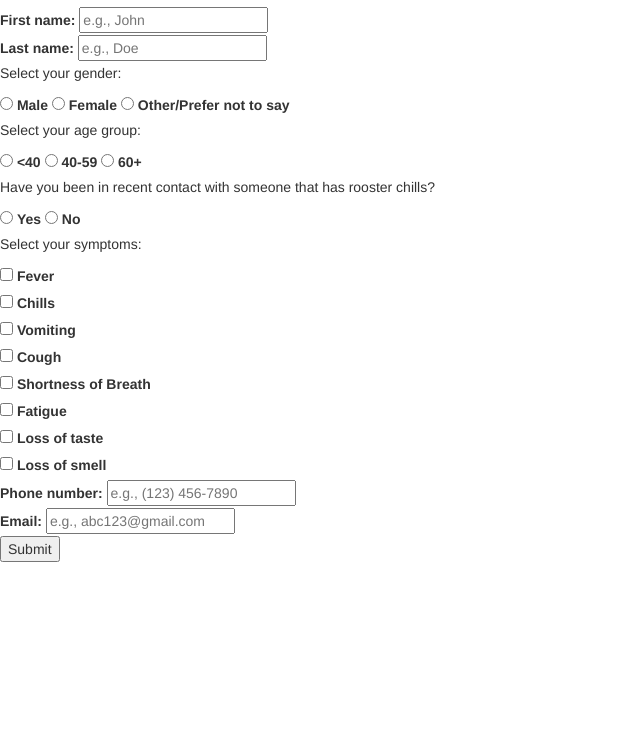
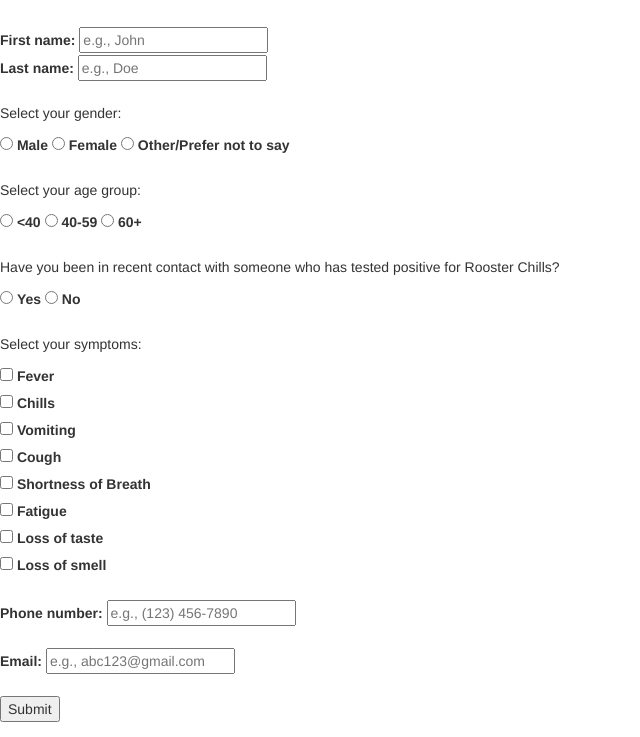
Before and after one commit to DJFreer92/CDT, a plain HTML site: page index.html in a window 1280 px wide. Shown: the part 63-800 px from the top of the page, without its empty margins (0-640 px from the left). Drawn offline with nearby package versions, Linux system fonts and the light colour scheme.

Commit message:
format changes

```diff
--- a/index.html
+++ b/index.html
@@ -23,7 +23,7 @@
 	</head>
 	<body>
 		<!--Heading-->
-		<h1>Disease Questionaire</h1>
+		<h1>Disease Questionaire</h1><br>
 
 		<!--Questionaire-->
 		<form id="questionaireForm" action="" target="_self" method="post">
@@ -32,31 +32,40 @@
 			<input type="text" id="firstName" name="firstName" placeholder="e.g., John" autocomplete="off" required><br>
 			<label for="lastName">Last name:</label>
 			<input type="text" id="lastName" name="lastName" placeholder="e.g., Doe" autocomplete="off" required><br>
+			<br>
 
 			<!--Gender-->
 			<p>Select your gender:</p>
 			<input type="radio" id="gender1" name="gender" value="male">
 			<label for="gender1"> Male </label>
+
 			<input type="radio" id="gender2" name="gender" value="female">
 			<label for="gender2"> Female </label>
+
 			<input type="radio" id="gender3" name="gender" value="other">
 			<label for="gender3"> Other/Prefer not to say</label><br>
+			<br>
 
 			<!--Age group-->
 			<p>Select your age group:</p>
 			<input type="radio" id="ageGroup1" name="age" value="0-40">
 			<label for="ageGroup1"> &lt;40 </label>
+
 			<input type="radio" id="ageGroup2" name="age" value="40-59">
 			<label for="ageGroup2"> 40-59 </label>
+
 			<input type="radio" id="ageGroup3" name="age" value="60+">
 			<label for="ageGroup3"> 60+</label><br>
+			<br>
 
-			<!--Have you been in recent contact with someone that has rooster chills?-->
-			<p>Have you been in recent contact with someone that has rooster chills?</p>
-			<input type="radio" id="beenContact" name="contact" value="yes">
+			<!--Exposure-->
+			<p>Have you been in recent contact with someone who has tested positive for Rooster Chills?</p>
+			<input type="radio" id="exposure1" name="contact" value="yes">
 			<label for="beenContact"> Yes </label>
-			<input type="radio" id="noContact" name="contact" value="no">
-			<label for="noContact"> No </label>
+
+			<input type="radio" id="exposure2" name="contact" value="no">
+			<label for="noContact"> No </label><br>
+			<br>
 
 			<!--Symptoms-->
 			<p>Select your symptoms:</p>
@@ -83,19 +92,20 @@
 
 			<input type="checkbox" id="lossOfSmell" name="symptoms" value="lossOfSmell">
 			<label for="lossOfSmell"> Loss of smell</label><br>
+			<br>
 
 			<!--Phone number-->
 			<label for="phoneNumber">Phone number:</label>
 			<input type="tel" id="phone" name="phone" placeholder="e.g., (123) 456-7890" autocomplete="off" pattern="(\d{3}) \d{3}\-\d{4}" onblur="correctPhoneNumber()"><br>
+			<br>
 
 			<!--Email-->
 			<label for="email">Email:</label>
-			<input type="email" id="email" name="email" placeholder="e.g., abc123@gmail.com" autocomplete="off" pattern="[\w._!#$&'*+\=?`{|}~^.-]+@[\w.-]+\.[a-zA-Z]{2,4}$">
+			<input type="email" id="email" name="email" placeholder="e.g., abc123@gmail.com" autocomplete="off" pattern="[\w._!#$&'*+\=?`{|}~^.-]+@[\w.-]+\.[a-zA-Z]{2,4}$"><br>
+			<br>
 
 			<!--Submit button-->
-			<br>
 			<input type="submit" value="Submit">
-			<script src = "logic.js"></script>
 		</form>
 	</body>
 </html>
--- a/main.js
+++ /dev/null
@@ -1,2 +0,0 @@
-var abs = 1;
-console.log(abs);
```
